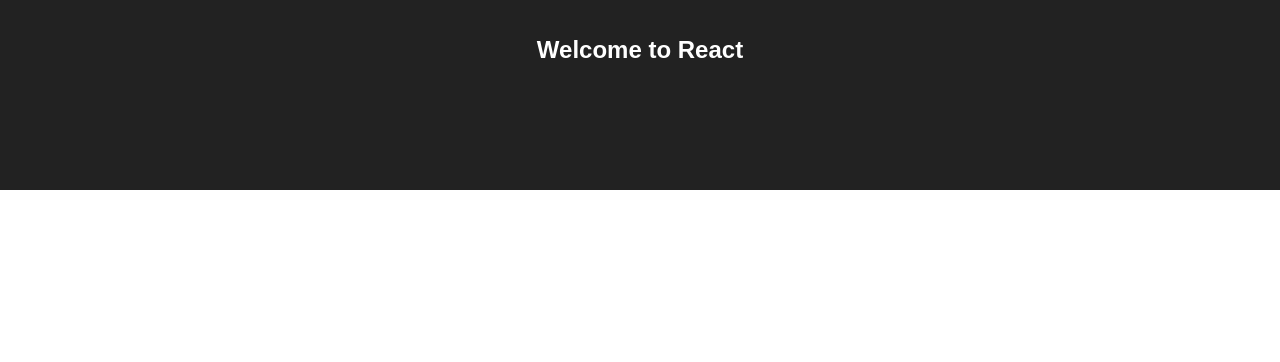
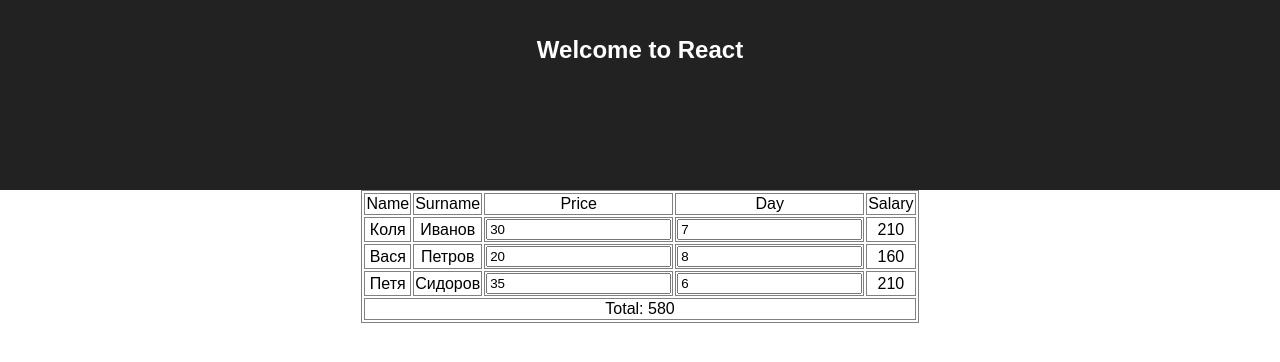
Before and after one commit to behuamuh/codemu, a React (Create React App) app: page /task77 in a window 1280 px wide. Shown: the top 362 px of the page. Built offline with nearby package versions, Linux system fonts and the light colour scheme.

Commit message:
up task to 77

```diff
--- a/src/routes.js
+++ b/src/routes.js
@@ -74,6 +74,7 @@
 import Task74 from './sevenComponents/Task74';
 import Task75 from './sevenComponents/Task75';
 import Task76 from './sevenComponents/Task76';
+import Task77 from './sevenComponents/Task77';
 
 export const routes = [
   {
@@ -380,4 +381,8 @@
     path: '/task76',
     component: Task76,
   },
+  {
+    path: '/task77',
+    component: Task77,
+  },
 ];
--- /dev/null
+++ b/src/sevenComponents/Task77.js
@@ -0,0 +1,74 @@
+import React, { Component } from 'react';
+
+export default class Task77 extends Component {
+  state = {
+    users: [
+      { name: 'Коля', surname: 'Иванов', price: 30, day: 7 },
+      { name: 'Вася', surname: 'Петров', price: 20, day: 8 },
+      { name: 'Петя', surname: 'Сидоров', price: 35, day: 6 },
+    ],
+  };
+
+  handleChange = index => event => {
+    const { users } = this.state;
+    this.setState({
+      users: [
+        ...users.slice(0, index),
+        { ...users[index], ...{ [event.target.name]: event.target.value } },
+        ...users.slice(index + 1),
+      ],
+    });
+  };
+
+  render() {
+    const { users } = this.state;
+    let total = 0;
+    const list = users.map((user, index) => {
+      total += user.price * user.day;
+      return (
+        <User key={index} user={user} handleChange={this.handleChange(index)} />
+      );
+    });
+    return (
+      <table>
+        <tr>
+          <td>Name</td>
+          <td>Surname</td>
+          <td>Price</td>
+          <td>Day</td>
+          <td>Salary</td>
+        </tr>
+        {list}
+        <tr>
+          <td colSpan="5"> Total: {total}</td>
+        </tr>
+      </table>
+    );
+  }
+}
+
+class User extends Component {
+  render() {
+    const { name, surname, price, day } = this.props.user;
+    const { handleChange } = this.props;
+    const salary = price * day;
+    return (
+      <tr>
+        <td>{name}</td>
+        <td>{surname}</td>
+        <td>
+          <input
+            type="number"
+            value={price}
+            onChange={handleChange}
+            name="price"
+          />
+        </td>
+        <td>
+          <input type="number" value={day} onChange={handleChange} name="day" />
+        </td>
+        <td>{salary}</td>
+      </tr>
+    );
+  }
+}
```
